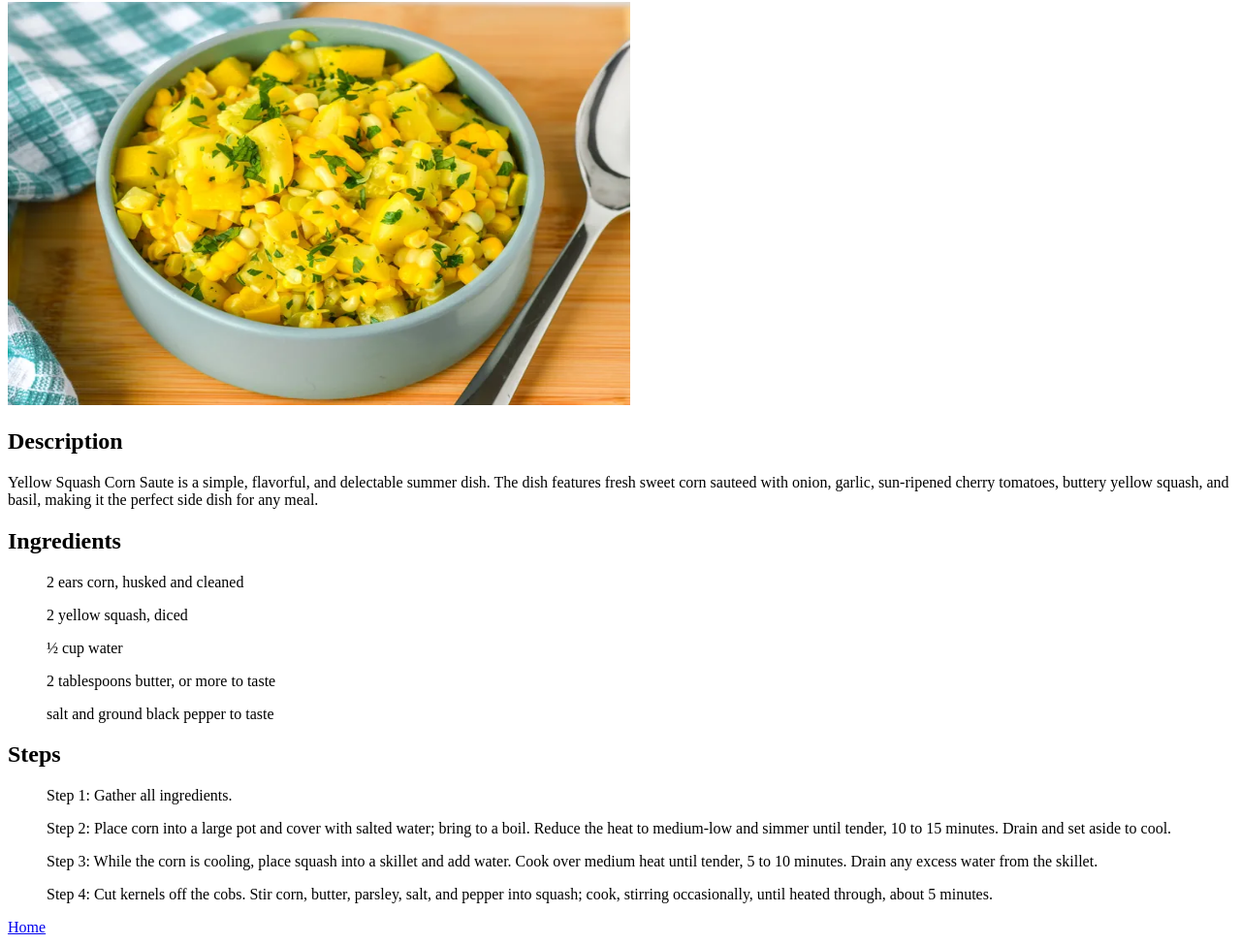
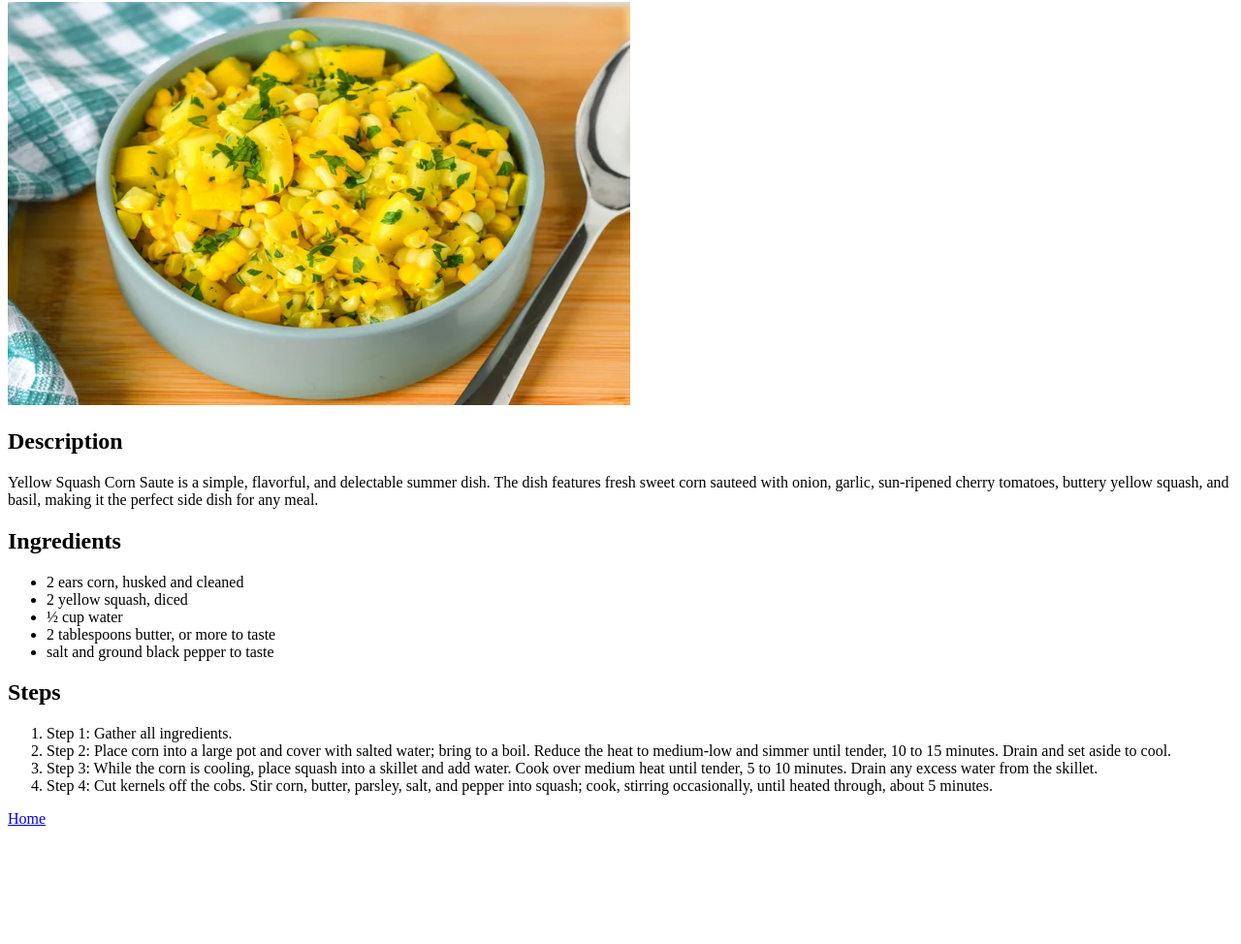
Before and after one commit to RamonaNicoleta99/odin-recipes, a plain HTML site: page recipes/yellow-squash-and-corn-sauté.html in a window 1280 px wide. Shown: the part 78-1052 px from the top of the page at 97% size. After the commit the page ends 940 px from the top, so only its background shows below. Drawn offline with Linux system fonts and the light colour scheme.

Commit message:
Last commit

```diff
--- a/recipes/yellow-squash-and-corn-sauté.html
+++ b/recipes/yellow-squash-and-corn-sauté.html
@@ -22,39 +22,38 @@
     </p>
     <h2>Ingredients</h2>
     <ul>
-      2 ears corn, husked and cleaned
-    </ul>
-    <ul>
-      2 yellow squash, diced
-    </ul>
-    <ul>
-      ½ cup water
-    </ul>
-    <ul>
-      2 tablespoons butter, or more to taste
-    </ul>
-    <ul>
-      salt and ground black pepper to taste
+      <li>2 ears corn, husked and cleaned</li>
+
+      <li>2 yellow squash, diced</li>
+
+      <li>½ cup water</li>
+
+      <li>2 tablespoons butter, or more to taste</li>
+
+      <li>salt and ground black pepper to taste</li>
     </ul>
 
     <h2>Steps</h2>
     <ol>
-      Step 1: Gather all ingredients.
-    </ol>
-    <ol>
-      Step 2: Place corn into a large pot and cover with salted water; bring to
-      a boil. Reduce the heat to medium-low and simmer until tender, 10 to 15
-      minutes. Drain and set aside to cool.
-    </ol>
-    <ol>
+      <li>Step 1: Gather all ingredients.</li>
+
+      <li>
+        Step 2: Place corn into a large pot and cover with salted water; bring
+        to a boil. Reduce the heat to medium-low and simmer until tender, 10 to
+        15 minutes. Drain and set aside to cool.
+      </li>
+
+      <li>
         Step 3: While the corn is cooling, place squash into a skillet and add
         water. Cook over medium heat until tender, 5 to 10 minutes. Drain any
         excess water from the skillet.
-    </ol>
-    <ol>
+      </li>
+
+      <li>
         Step 4: Cut kernels off the cobs. Stir corn, butter, parsley, salt, and
         pepper into squash; cook, stirring occasionally, until heated through,
         about 5 minutes.
+      </li>
     </ol>
     <a href="../index.html">Home</a>
   </body>
```
Also changed, not shown: index.html (+10 -1 lines), recipes/prosciutto-e-melone.html (+6 -8 lines). Lines whose indentation alone changed are shown as unchanged.
